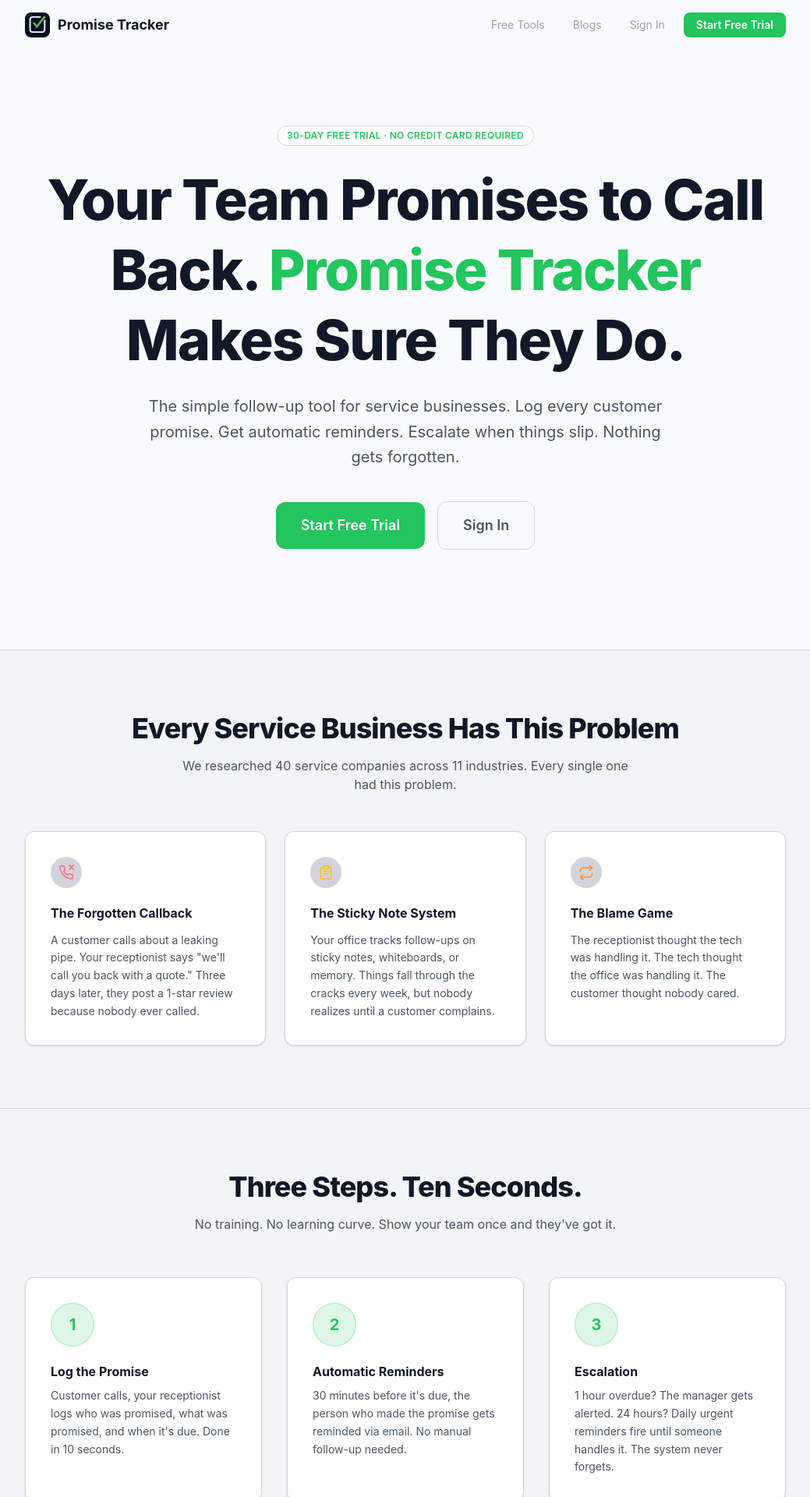
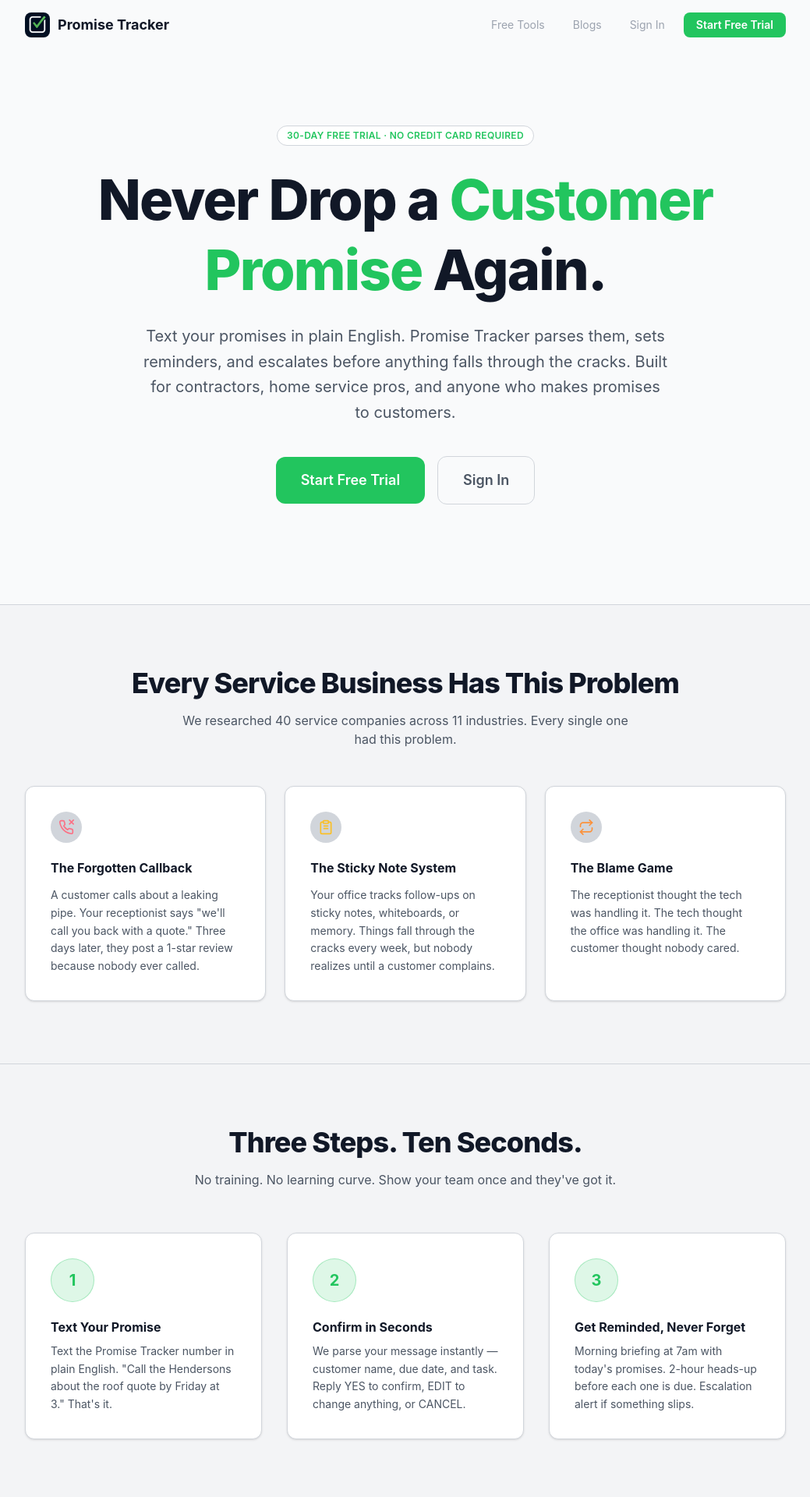
Before and after one commit to jobblixor/promise-tracker-mvp, a React (Vite) app: page / in a window 1280 px wide. Shown: the top 1920 px of the page at 78% size, without its empty margins (120-1159 px from the left). Built offline with nearby package versions, Linux system fonts and the light colour scheme; no server answers.

Commit message:
Update all frontend copy to reflect SMS features, 30-day trial, new value prop

```diff
--- a/src/components/Dashboard.jsx
+++ b/src/components/Dashboard.jsx
@@ -44,7 +44,7 @@ const tabs = [
 ];
 
 const emptyMessages = {
-  all: { icon: '📋', title: 'No promises yet — your team is on track!', subtitle: 'Log your first promise to start tracking' },
+  all: { icon: '📋', title: 'No promises yet. Text your first promise to get started.', subtitle: "Example: 'call the hendersons about the roof quote by friday at 3'" },
   overdue: { icon: '🎉', title: 'No overdue promises — nice work!', subtitle: 'You\'re all caught up' },
   'due-today': { icon: '☀️', title: 'Nothing due today', subtitle: 'Enjoy the breathing room' },
   upcoming: { icon: '📅', title: 'No upcoming promises', subtitle: 'Log a promise to see it here' },
@@ -398,7 +398,7 @@ export default function Dashboard() {
                 <svg className="w-4 h-4" fill="none" viewBox="0 0 24 24" stroke="currentColor" strokeWidth={2.5}>
                   <path strokeLinecap="round" strokeLinejoin="round" d="M12 4.5v15m7.5-7.5h-15" />
                 </svg>
-                Log Your First Promise
+                Log First Promise or Text It In
               </button>
             )}
           </div>
--- a/src/pages/BlogPage.jsx
+++ b/src/pages/BlogPage.jsx
@@ -140,8 +140,8 @@ export default function BlogPage() {
             Ready to put this into practice?
           </h2>
           <p className="mb-6 text-text-secondary">
-            Promise Tracker automates the entire follow-up process — log a customer promise and it
-            sends escalating reminders until you get a yes or no. Nothing falls through the cracks.
+            Promise Tracker is an SMS-based promise tracking tool. Text a promise in plain English,
+            get reminded before it's due, get escalated if it slips. Nothing falls through the cracks.
           </p>
           <Link
             to="/signup"
--- a/src/pages/FreeToolsPage.jsx
+++ b/src/pages/FreeToolsPage.jsx
@@ -147,8 +147,7 @@ export default function FreeToolsPage() {
             Want to automate your follow-ups entirely?
           </h2>
           <p className="mb-6 text-text-secondary">
-            Promise Tracker logs every customer promise and sends automatic reminders — so nothing
-            falls through the cracks, even on your busiest days.
+            Promise Tracker is an SMS-based promise tracking tool for service businesses. Text your promises, get reminded, never drop the ball.
           </p>
           <Link
             to="/signup"
--- a/src/pages/LandingPage.jsx
+++ b/src/pages/LandingPage.jsx
@@ -74,14 +74,14 @@ export default function LandingPage() {
             30-Day Free Trial · No Credit Card Required
           </div>
           <h1 className="hero-animate hero-delay-2 text-5xl sm:text-6xl lg:text-7xl font-extrabold text-text-primary leading-tight tracking-tight mb-6">
-            Your Team Promises to Call Back.{' '}
+            Never Drop a{' '}
             <span className="text-accent">
-              Promise Tracker
+              Customer Promise
             </span>{' '}
-            Makes Sure They Do.
+            Again.
           </h1>
           <p className="hero-animate hero-delay-3 text-lg sm:text-xl text-text-secondary max-w-2xl mx-auto mb-10 leading-relaxed">
-            The simple follow-up tool for service businesses. Log every customer promise. Get automatic reminders. Escalate when things slip. Nothing gets forgotten.
+            Text your promises in plain English. Promise Tracker parses them, sets reminders, and escalates before anything falls through the cracks. Built for contractors, home service pros, and anyone who makes promises to customers.
           </p>
           <div className="hero-animate hero-delay-4 flex flex-col sm:flex-row items-center justify-center gap-4">
             <Link
@@ -178,9 +178,9 @@ export default function LandingPage() {
               <div className="w-14 h-14 rounded-full bg-accent/15 border border-accent/30 flex items-center justify-center text-accent font-bold text-xl mb-5 shrink-0">
                 1
               </div>
-              <h3 className="text-text-primary font-bold text-base mb-2">Log the Promise</h3>
+              <h3 className="text-text-primary font-bold text-base mb-2">Text Your Promise</h3>
               <p className="text-text-secondary text-sm leading-relaxed">
-                Customer calls, your receptionist logs who was promised, what was promised, and when it's due. Done in 10 seconds.
+                Text the Promise Tracker number in plain English. "Call the Hendersons about the roof quote by Friday at 3." That's it.
               </p>
             </div>
 
@@ -188,9 +188,9 @@ export default function LandingPage() {
               <div className="w-14 h-14 rounded-full bg-accent/15 border border-accent/30 flex items-center justify-center text-accent font-bold text-xl mb-5 shrink-0">
                 2
               </div>
-              <h3 className="text-text-primary font-bold text-base mb-2">Automatic Reminders</h3>
+              <h3 className="text-text-primary font-bold text-base mb-2">Confirm in Seconds</h3>
               <p className="text-text-secondary text-sm leading-relaxed">
-                30 minutes before it's due, the person who made the promise gets reminded via email. No manual follow-up needed.
+                We parse your message instantly — customer name, due date, and task. Reply YES to confirm, EDIT to change anything, or CANCEL.
               </p>
             </div>
 
@@ -198,9 +198,9 @@ export default function LandingPage() {
               <div className="w-14 h-14 rounded-full bg-accent/15 border border-accent/30 flex items-center justify-center text-accent font-bold text-xl mb-5 shrink-0">
                 3
               </div>
-              <h3 className="text-text-primary font-bold text-base mb-2">Escalation</h3>
+              <h3 className="text-text-primary font-bold text-base mb-2">Get Reminded, Never Forget</h3>
               <p className="text-text-secondary text-sm leading-relaxed">
-                1 hour overdue? The manager gets alerted. 24 hours? Daily urgent reminders fire until someone handles it. The system never forgets.
+                Morning briefing at 7am with today's promises. 2-hour heads-up before each one is due. Escalation alert if something slips.
               </p>
             </div>
 
@@ -271,11 +271,14 @@ export default function LandingPage() {
 
               <ul className="space-y-4 text-sm text-left mb-8">
                 {[
-                  '30-day free trial',
+                  '30-day free trial — no credit card required',
                   'No contracts — cancel anytime',
-                  'Unlimited promises',
-                  'Unlimited team members',
-                  'Email reminders and escalations',
+                  'Plain English SMS — text promises the way you actually talk',
+                  'Smart parsing — dates like "first thing Monday" or "eod"',
+                  'Smart Edit — reply EDIT and say what changed',
+                  'SMS commands — LIST, DONE, DELETE, HELP',
+                  'Morning briefing — daily 7am summary',
+                  'Escalation alerts when things slip',
                   'Dashboard for your whole team',
                 ].map((item) => (
                   <li key={item} className="flex items-center gap-2.5 text-text-secondary">
--- a/src/pages/PricingPage.jsx
+++ b/src/pages/PricingPage.jsx
@@ -11,9 +11,16 @@ const functions = getFunctions(app);
 
 const features = [
   'Unlimited promises',
-  'Unlimited team members',
-  'SMS & email reminders',
+  'SMS promise logging (text to track)',
+  'Smart parsing (plain English → structured promises)',
+  'Smart Edit (partial changes via text)',
+  'SMS commands (LIST, DONE, DELETE, HELP)',
+  'Morning briefing (daily 7am summary)',
+  '2-hour early reminders',
   'Escalation alerts',
+  'Email reminders',
+  'Dashboard with filters',
+  '30-day free trial',
   'Cancel anytime',
 ];
 
@@ -69,7 +76,7 @@ export default function PricingPage() {
       <div className="p-5 md:p-10 max-w-xl mx-auto animate-fade-in-up">
         <div className="text-center mb-10">
           <h1 className="text-[28px] font-extrabold text-text-primary tracking-tight">Upgrade to Pro</h1>
-          <p className="text-sm text-text-secondary mt-1.5">Everything you need to track every promise</p>
+          <p className="text-sm text-text-secondary mt-1.5">Text a promise. Get reminded. Never drop the ball.</p>
         </div>
 
         <div className="bg-bg-card border border-border shadow-sm rounded-2xl p-8">
--- a/src/pages/Signup.jsx
+++ b/src/pages/Signup.jsx
@@ -62,7 +62,7 @@ export default function Signup() {
         <div className="text-center mb-10">
           <div className="flex justify-center mb-5"><Logo size={56} /></div>
           <h1 className="text-[26px] font-extrabold text-text-primary tracking-tight">{invite ? 'Join your team' : 'Create your account'}</h1>
-          <p className="text-sm text-text-muted mt-1.5">{invite ? 'Complete your account to get started' : 'Start tracking promises in minutes'}</p>
+          <p className="text-sm text-text-muted mt-1.5">{invite ? 'Complete your account to get started' : "You'll get a welcome text with your Promise Tracker number — text your first promise to get started."}</p>
         </div>
 
         <form onSubmit={handleSubmit} className="space-y-4">
```
